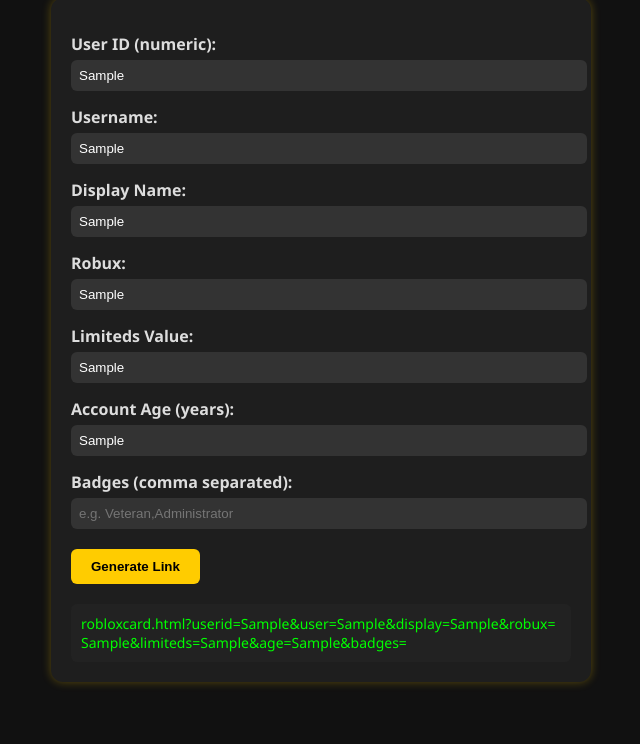
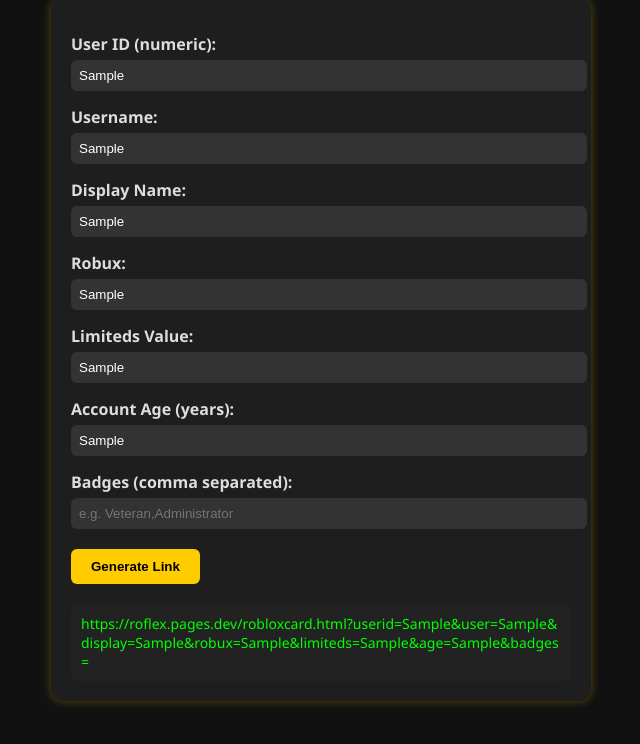
Before and after one commit to interstellar-tars/roflex, a plain HTML site: page index.html in a window 1280 px wide. Both pictures are taken after typing "Sample", "Sample", "Sample", "Sample", "Sample", "Sample" into the empty fields and a click on the button "Generate Link". Shown: the part 134-878 px from the top of the page, without its empty margins (319-959 px from the left). Drawn offline with Linux system fonts and the light colour scheme.

Commit message:
Update index.html

```diff
--- a/index.html
+++ b/index.html
@@ -97,7 +97,7 @@
 
   <script>
     function generateLink() {
-      const base = "robloxcard.html";
+      const base = "https://roflex.pages.dev/robloxcard.html";
       const userid = document.getElementById("userid").value.trim();
       const user = encodeURIComponent(document.getElementById("user").value.trim());
       const display = encodeURIComponent(document.getElementById("display").value.trim());
```
